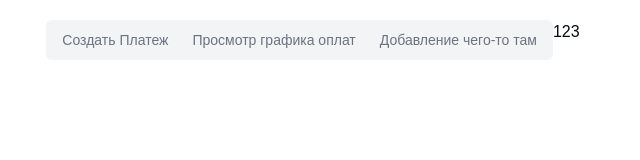
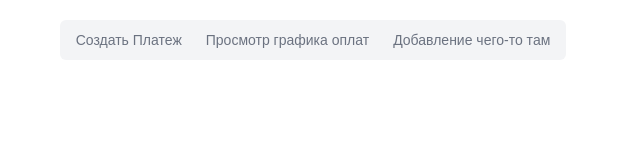
Before and after one commit to Andrii-Skr/payment_app, a Next.js app: page / in a window 1280 px wide. Shown: the top 160 px of the page, without its empty margins (327-967 px from the left). Built offline with nearby package versions, Linux system fonts and the light colour scheme.

Commit message:
first commit

```diff
--- a/components/shared/tabTitle.tsx
+++ b/components/shared/tabTitle.tsx
@@ -26,7 +26,6 @@ export const TabTitle:React.FC<Props> = ({className}) => {
             <TabsTrigger value="/add">Добавление чего-то там</TabsTrigger>
           </TabsList>
         </Tabs>
-        <h1>123</h1>
       </Container>
   )
 }
```
